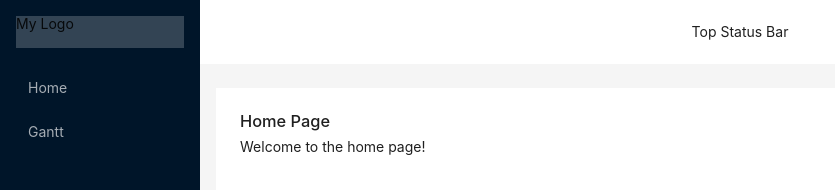
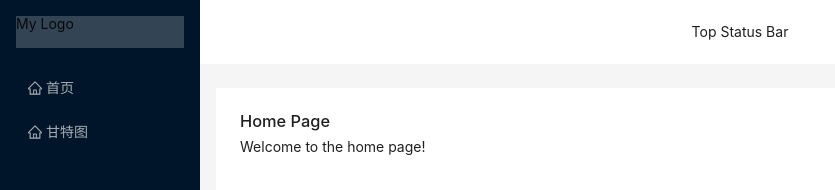
Before and after one commit to gukunruo/my-app-demo, a Vue app: page /home in a window 1280 px wide. Shown: the top 190 px of the page, without its empty margins (0-835 px from the left). Built offline with nearby package versions, Linux system fonts and the light colour scheme.

Commit message:
feat: tab icon

```diff
--- a/package.json
+++ b/package.json
@@ -9,6 +9,7 @@
     "preview": "vite preview"
   },
   "dependencies": {
+    "@ant-design/icons-vue": "^7.0.1",
     "ant-design-vue": "^4.2.3",
     "vue": "^3.4.29",
     "vue-router": "^4.0.13"
--- a/src/layout/side-menu/index.vue
+++ b/src/layout/side-menu/index.vue
@@ -3,8 +3,11 @@
     <a-layout-sider width="200" theme="dark" class="sidebar">
       <div class="logo">My Logo</div>
       <a-menu mode="inline" theme="dark">
-        <a-menu-item v-for="route in routes" :key="route.name">
-          <router-link :to="route.path">{{ route.name }}</router-link>
+        <a-menu-item v-for="route in menuRoutes" :key="route.path">
+          <router-link :to="route.path">
+            <component :is="route.meta?.icon" />
+            {{ route.meta.title }}
+          </router-link>
         </a-menu-item>
       </a-menu>
     </a-layout-sider>
@@ -23,12 +26,22 @@
 </template>
 
 <script setup>
-import { reactive } from "vue";
+import { reactive, computed } from "vue";
+import routes from "@/router/routes"; // 假设你将路由配置放在这个路径下
 
-const routes = reactive([
-  { path: "/home", name: "Home" },
-  { path: "/gantt", name: "Gantt" },
-]);
+const getMenuRoutes = (routes) => {
+  return routes.reduce((acc, route) => {
+    if (route.children) {
+      acc.push(...getMenuRoutes(route.children));
+    }
+    if (route.meta && route.meta.isMenu) {
+      acc.push(route);
+    }
+    return acc;
+  }, []);
+};
+
+const menuRoutes = computed(() => getMenuRoutes(routes));
 </script>
 
 <style scoped>
--- a/src/router/routes.js
+++ b/src/router/routes.js
@@ -1,19 +1,62 @@
 import Layout from '@/layout/side-menu/index.vue';
-import Home from '@/views/home/index.vue';
-import Gantt from '@/views/gantt/index.vue';
-import NotFound from '@/views/404/index.vue';
+import { HomeOutlined } from '@ant-design/icons-vue';
 
 const routes = [
 	{
 		path: '/',
 		component: Layout,
+		redirect: '/home', // 默认重定向到 /home
 		children: [
-      { path: '', redirect: '/home' }, // 默认重定向到 /home
-      { path: 'home', name: 'Home', component: Home },
-      { path: 'gantt', name: 'Gantt', component: Gantt }
+			// 首页路由
+			{
+				path: '/home',
+				name: 'Home',
+				component: () => import('@/views/home/index.vue'),
+				meta: {
+					title: '首页',
+					isMenu: true,
+					icon: HomeOutlined,
+				},
+			},
+			// Gantt 路由
+			{
+				path: '/gantt',
+				name: 'Gantt',
+				component: () => import('@/views/gantt/index.vue'),
+				meta: { title: '甘特图', isMenu: true, icon: HomeOutlined },
+			}
 		]
 	},
-  { path: '/:pathMatch(.*)*', name: 'NotFound', component: NotFound } // 404 路由
+	{ path: '/:pathMatch(.*)*', name: 'NotFound', component: () => import('@/views/404/index.vue') } // 404 路由
 ];
 
 export default routes;
+
+/**
+ * 配置项说明示例
+ * routes结构与菜单栏匹配，层级应与菜单栏结构相符合，假设菜单栏为：a菜单下有b,c菜单，b菜单有自己的编辑，则结构如下
+ * {
+		path: '/a',  ---- 根节点路由，必须用'/'开头
+		name: 'A',
+		component: Layout,   ---- 根节点路由，需要配置外层结构为目标组件
+		redirect: '/a/b',   ---- 由于该路由本质是没有内容的，重定向到当前第一个路由
+		meta: {
+			title: 'a管理', ---- 显示在菜单栏的文字名称
+			isChildMenu: true, ---- 对于父节点不是菜单但子节点是菜单的需要设置该参数，参考home
+			isMenu: true,  ---- 是否是菜单栏，需要明确为true才会被展示在菜单栏
+			icon: BankOutlined, ---- 展示在菜单左侧的icon
+			keepAlive: true,  ---- 是否保活
+			notInTabs: true, --- 不展示在顶部标签栏tabs，比如现有的编辑器页面
+		},
+		children: [
+			{
+				path: 'b',  ---- 子节点的路由开头不要有'/'，带'/'则会导致外层路由无效，无法匹配菜单
+				---- 其他配置同上
+			}，
+			{
+				path: 'b/edit',  ---- 需要与b在同一层级，且在b的路由下
+				---- 其他配置同上
+			}
+		]
+	}
+ */
```
Also changed, not shown: 1 other file (tests, documents, lock files or other folders). Lines whose indentation alone changed are shown as unchanged.
